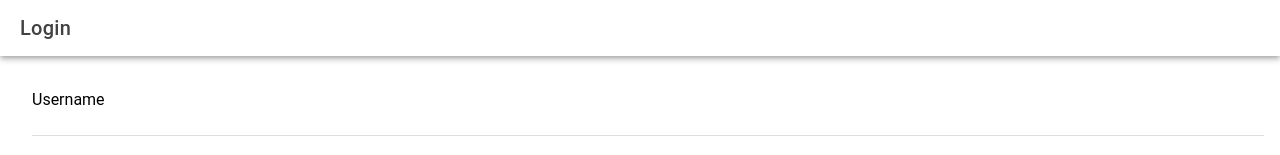
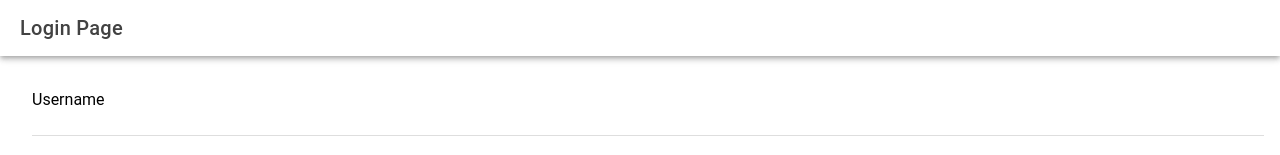
Before and after one commit to aliBlaybel/moj-test, a React (Vite) app: page /login in a window 1280 px wide. Shown: the top 155 px of the page. Built offline with nearby package versions, Linux system fonts and the light colour scheme.

Commit message:
try npm with auth

```diff
--- a/src/pages/login/Login.tsx
+++ b/src/pages/login/Login.tsx
@@ -21,7 +21,7 @@ const Login: React.FC = () => {
         <IonPage>
             <IonHeader>
                 <IonToolbar>
-                    <IonTitle>Login</IonTitle>
+                    <IonTitle>Login Page</IonTitle>
                 </IonToolbar>
             </IonHeader>
             <IonContent className="ion-padding">
```
